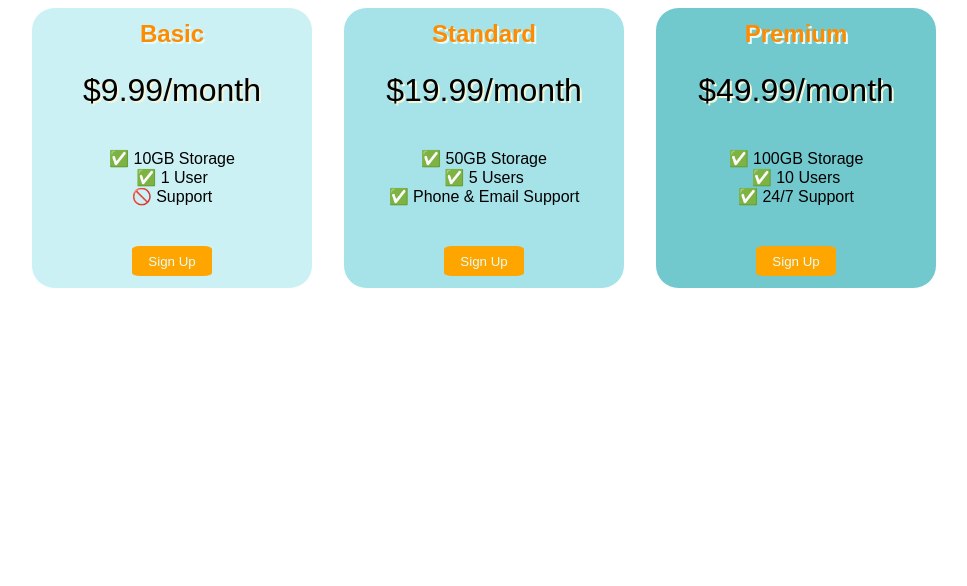
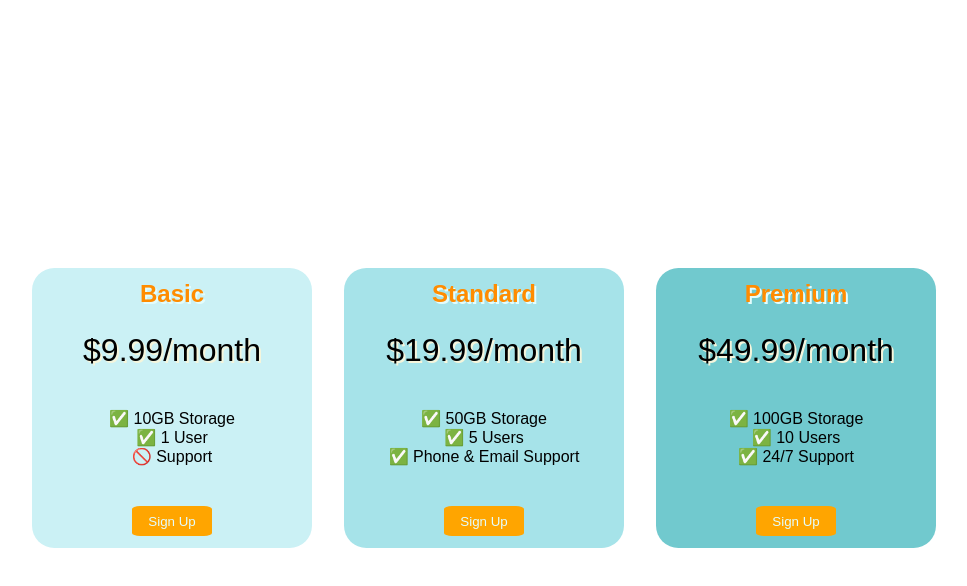
Before and after one commit to maramag/css-flexbox-pricing-table, a plain HTML site: page index.html in a window 1280 px wide. Shown: the whole page, without its empty margins (156-1123 px from the left). Drawn offline with Linux system fonts and the light colour scheme; a web font is replaced by a local one.

Commit message:
Update index.html
center items in page

```diff
--- a/index.html
+++ b/index.html
@@ -16,9 +16,8 @@
       display: flex;
       gap: 2rem;
       flex: 1;
-      /* flex-wrap: wrap; */
-      /* align-content: center; */
-      /* align-items: center; */
+      height: 100vh;
+      align-items: center;
       justify-content: center;
     }
     .pricing-plan{
```
